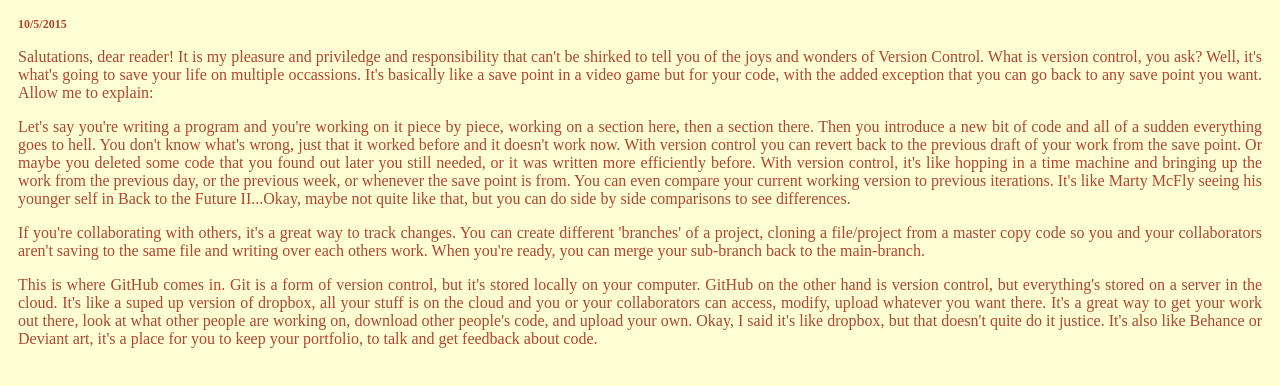
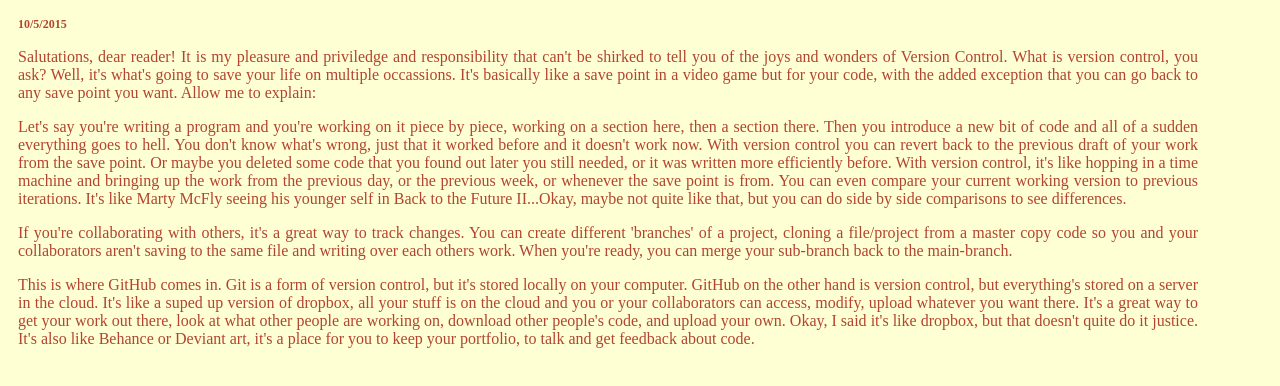
Before and after one commit to jjshin85/jjshin85.github.io, a plain HTML site: page blog/git.html in a window 1280 px wide. Shown: the part 166-552 px from the top of the page. Drawn offline with Linux system fonts and the light colour scheme.

Commit message:
add max-width to default.css

```diff
--- a/stylesheets/default.css
+++ b/stylesheets/default.css
@@ -50,6 +50,7 @@ a:visited {
 
 p{
     text-align: justify;
+    max-width: 1180px;
 }
 
 h1 {
```
